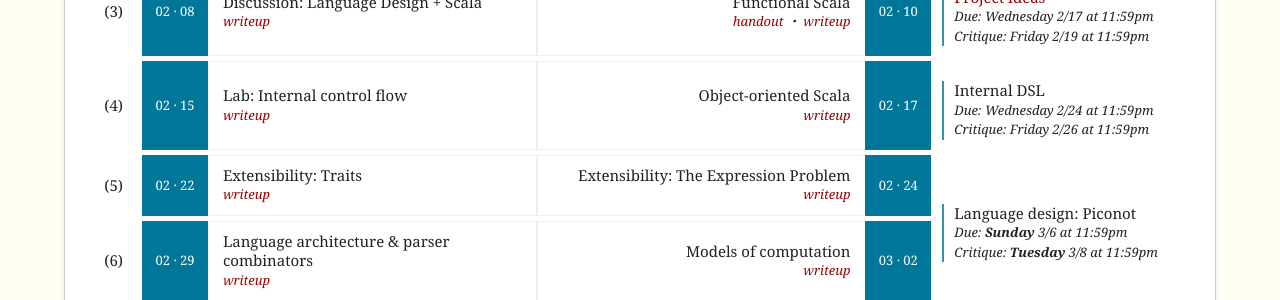
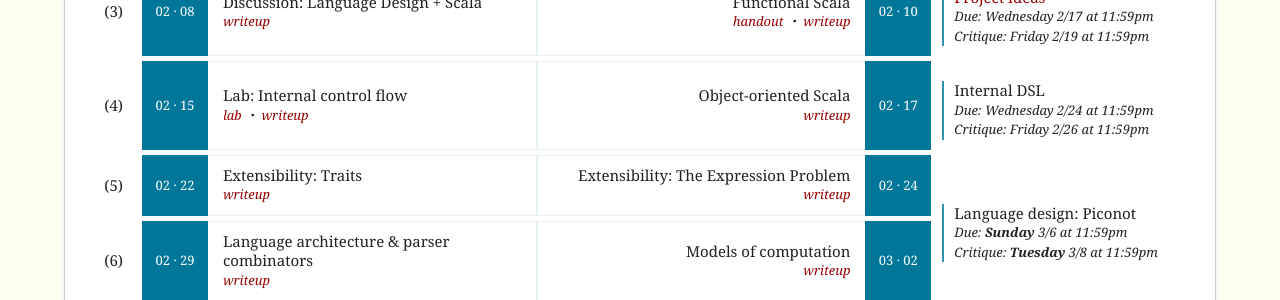
Before and after one commit to hmc-cs111-spring2016/hmc-cs111-spring2016.github.io, a Jekyll site: the page built from index.html, in a window 1280 px wide. Shown: the part 574-874 px from the top of the page. Built offline with Jekyll 4.4.1, drawn with Linux system fonts in a browser that asks for light colours.

Commit message:
Adding link to lab

```diff
--- a/_includes/schedule.html
+++ b/_includes/schedule.html
@@ -143,6 +143,7 @@
             <td class="details day1">
                 <span class="">Lab: Internal control flow</span>
                 <ul class="">
+                    <li><a href="https://github.com/hmc-cs111-spring2016/internal-lab">lab</a></li>
                     <li>
                         <a href="https://github.com/hmc-cs111-spring2016/hmc-cs111-spring2016.github.io/wiki/Internal-Control-Flow">writeup</a>
                     </li>
```
